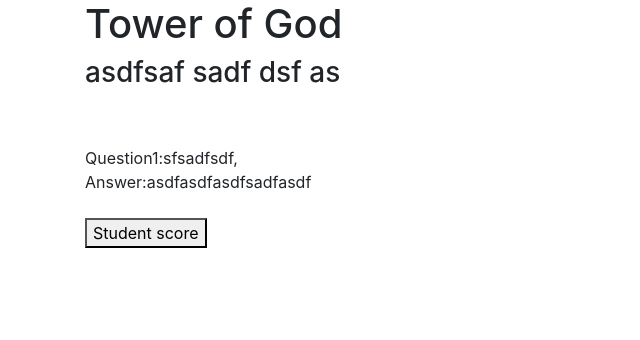
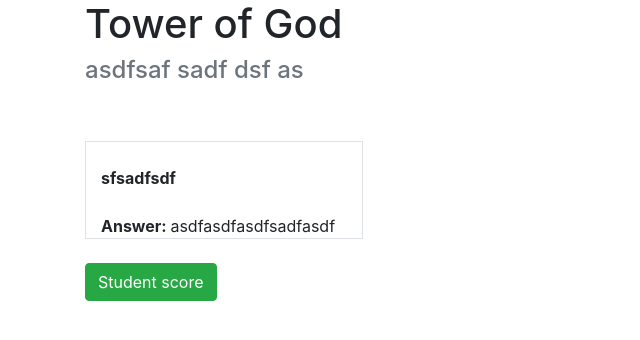
Before and after one commit to Gnitch/Web_Dev_Course_Project, a Django app: page /quiz/view_quiz/9 in a window 1280 px wide. Shown: the part 56-396 px from the top of the page, without its empty margins (0-640 px from the left). Run offline with Django 3.2, Linux system fonts and the light colour scheme; a user stored in the database is signed in; data comes from the database, SQL or seed files in the repository; both versions use the stored data as it was after the commit; some libraries are stand-ins or nearby versions.

Commit message:
Update ui

```diff
--- a/templates/quiz/base.html
+++ b/templates/quiz/base.html
@@ -6,7 +6,7 @@
   <meta name="viewport" content="width=device-width, initial-scale=1.0" />
   <link rel="stylesheet" href="https://stackpath.bootstrapcdn.com/bootstrap/4.5.0/css/bootstrap.min.css"
     integrity="sha384-9aIt2nRpC12Uk9gS9baDl411NQApFmC26EwAOH8WgZl5MYYxFfc+NcPb1dKGj7Sk" crossorigin="anonymous" />
-
+  <link rel="stylesheet" href="https://stackpath.bootstrapcdn.com/font-awesome/4.7.0/css/font-awesome.min.css">
   <title>Document</title>
 </head>
 
--- a/templates/quiz/form.html
+++ b/templates/quiz/form.html
@@ -18,52 +18,62 @@
     {% endif %}
     {% elif type == 'quiz_view' %}
     <h1>{{quiz_obj.title}}</h1>
-    <h3>{{quiz_obj.description}}</h3>
+    <h4 class="text-secondary">{{quiz_obj.description}}</h3>
         {% if request.user.job.status == 'teacher' %}
-
         {% if quiz_obj.make_visible == True %}
         {% if quiz_obj.answer_available == False %}
-            <a href="{% url 'quiz:quizAnswerVisible' quiz_obj.id %}"><button class="btn btn-dark">Make Answers of the quiz visible for students</button></a>
+        <a class="btn btn-primary" role="button" href="{% url 'quiz:quizAnswerVisible' quiz_obj.id %}">Make Answers of
+            the quiz
+            visible for students</a>
         {% endif %}
         {% endif %}
         {% if quiz_obj.make_visible == False %}
-    <a href="{% url 'quiz:deleteQuiz' quiz_obj.id %}"><button>Delete Quiz</button></a>
+        <a class="btn btn-danger" role="button" href="{% url 'quiz:deleteQuiz' quiz_obj.id %}">Delete Quiz</a>
         {% endif %}
         <br>
+        <br>
+        <!-- Questions preview  -->
+        <div class="container">
+            <div class="row">
                 {% for question, option in teacher_question_list %}
+                <div class="col-md-3 border">
                     <br>
-    Question{{forloop.counter}}:{{question.question}},
+                    <b>{{question.question}}</b>
                     {% if question.figure %}
-        <img width="200" height="200" src="{{question.figure.url}}" alt="">
-    {% endif %}
-    {% if quiz_obj.make_visible == False %}
-    <a href="{% url 'quiz:deleteQuestion' question.id %}"><button>Delete Question</button></a>
+                    <img class="d-block img-fluid   " width="150" height="150" src="{{question.figure.url}}" alt="">
                     {% endif %}
                     <br>
-    Answer:{{question.answer}}
+                    {% if quiz_obj.make_visible == False %}
+                    <a class="text-danger" href="{% url 'quiz:deleteQuestion' question.id %}"><i
+                            class="fa fa-trash"></i></a>
+                    {% endif %}
+                    <br>
+                    <strong>Answer: </strong>{{question.answer}}
                     <br>
                     {% if option %}
-    Options:
+                    <strong>Options: </strong>
+                    <ul>
                         {% for each in option %}
-    {{each.options}}
+                        <li>{{each.options}}</li>
                         {% endfor %}
+                    </ul>
                     {% endif %}
+                </div>
                 {% endfor %}
+            </div>
+        </div>
         <br>
-    <a href="{% url 'quiz:studentQuizResult' quiz_obj.id %}"><button>Student score</button></a>
+        <a class="btn btn-success" href="{% url 'quiz:studentQuizResult' quiz_obj.id %}">Student score</a>
         {% if quiz_obj.make_visible == False %}
         <h2>Add Question</h2>
-
-
-    <strong>// 'button:makeQuizVisible' select kelyar quiz edit nai karu shakat aya note tak//</strong>
-
-
-    <a href="{% url 'quiz:makeQuizVisible' quiz_obj.id %}"><button>Make Quiz Visible to students</button></a>
+        <span class="text-danger">You cannot edit quiz once it is live. </span><a class="btn btn-outline-primary"
+            href="{% url 'quiz:makeQuizVisible' quiz_obj.id %}">Make Quiz Visible to
+            students</a>
         <form action="{% url 'quiz:questionFormSubmit' quiz_obj.id %}" enctype="multipart/form-data" method="POST">
             {% csrf_token %}
             {{ question_form|crispy }}
             {{ options_form|crispy }}
-        <button type="submit">Submit</button>
+            <button class="btn btn-primary" type="submit">Submit</button>
         </form>
         {% endif %}
         {% else %}
--- a/templates/quiz/quizAnswer.html
+++ b/templates/quiz/quizAnswer.html
@@ -1,7 +1,6 @@
 {% extends "./base.html" %}
 
 {% block content %}
-
 <h1>{{quiz_obj.title}}</h1>
 <h3>{{quiz_obj.description}}</h3>
 Score : {{stud_quiz_info_obj.score}}/{{quiz_obj.total_questions}}
```
Also changed, not shown: templates/quiz/StudentQuizResult.html (+7 -4 lines), templates/quiz/home.html (+21 -14 lines), templates/quiz/questionForm.html (+3 -9 lines), templates/quiz/quizResult.html (+5 -11 lines), db.sqlite3, media/quiz/figures/avatar.png (added). Lines whose indentation alone changed are shown as unchanged.
